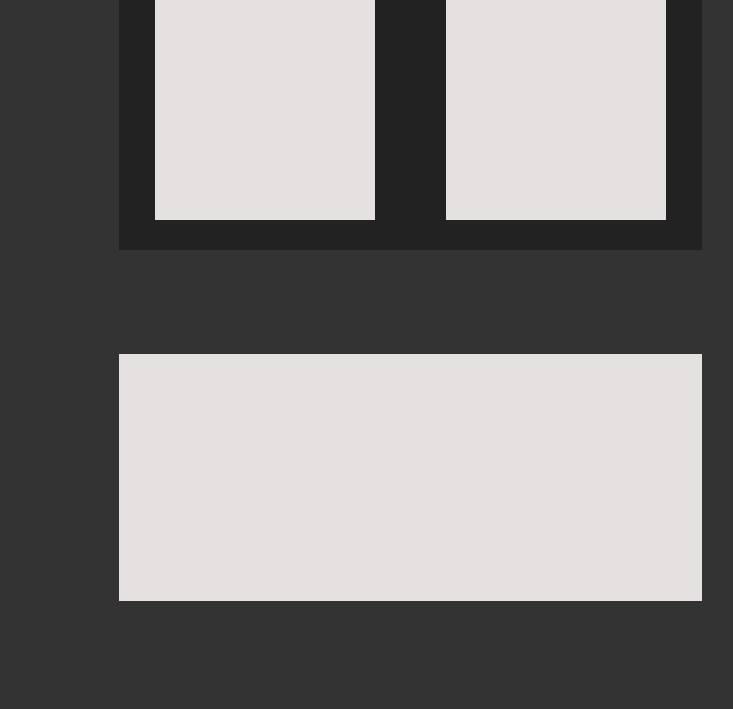
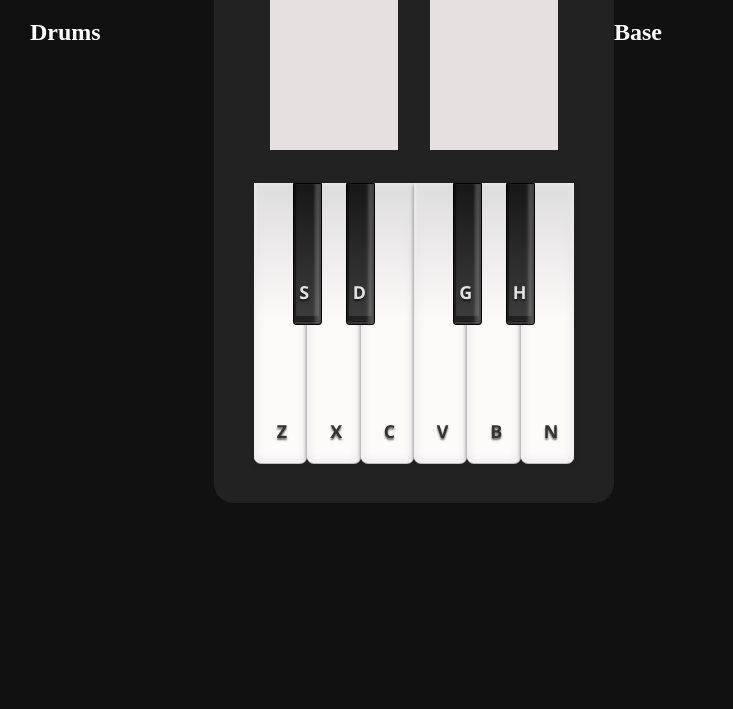
Before and after one commit to elina-petrova/Zdir_Vlad_Petrova_E_MusicMixer, a plain HTML site: page index.html in a window 1280 px wide. Shown: the part 217-926 px from the top of the page, without its empty margins (226-959 px from the left). After the commit the page ends 800 px from the top, so only its background shows below. Drawn offline with nearby package versions, Linux system fonts and the light colour scheme; a web font is replaced by a local one.

Commit message:
finished_piano

```diff
--- a/css/main.css
+++ b/css/main.css
@@ -1,52 +1,176 @@
-
 @font-face{
 	font-family: Kunstler;
 	src: url(../assets/fonts/KUNSTLER.TTF);
 
 }
+@font-face{
+	font-family: Packard;
+	src: url(../assets/fonts/packard-clipper-nf.regular.ttf);
+
+}
 body{
-	background-color: #333;
+	background-color: #111;
 }
 
-#mainContainer{
-	padding: 100px;
+}
+
+
+.button_holders{
+	font-family: Kunstler;
+	font-size: 2vw;
+	position: relative;
+	margin-left: 60px;
+	margin-right: 60px;
+
+}
+.button{
+	width: 100px;
+	height: 40px;
+	position: relative;
+}
+
+.drop_zone{
+	width: 70%;
+	height: 20%;
 	margin: 0 auto;
-	height: 710px;
-	width: 590px;
+}
+
+*{
+	padding: 0;
+	margin: 0;
+}
+#main_container{
+	margin: 0 auto;
+	display: flex;
+	flex-direction: row;
+	justify-content: space-around;
+	align-items: center;
+	align-content: stretch;
+	width: 60vw;
+	height: 100vh;
+	color: white;
+	position: relative;
+}
+.button_holders{
+	width: 100%;
+	height: 50%;
+	display: flex;
+	flex-direction: column;
+	justify-content: space-evenly;
+}
+
+#main_playing_container h2{
+	font-family: Kunstler;
+	font-size: 4vw;
+	text-align: center;
+	margin-bottom: 50px;
+}
+#main_playing_container{
+	position: relative;
+	padding: 40px;
+	height: 70vh;
+	width: 25vw;
 	display: flex;
 	flex-direction: column;
 	justify-content: space-between;
+	border-radius: 20px;
+    background-color: #222;
+
 }
 
 #instrument-container{
 	position: relative;
-	width: 583px;
-	height: 359px;
 	display: flex;
 	flex-direction: row;
 	justify-content: space-around;
 	align-items: flex-end;
-	background-color: #222;
+	border-top-left-radius: 20px;
+	border-top-right-radius: 20px;
+	height: 30%;
+	width: 100%;
 }
 
 #instrument-container h2{
 	position: absolute;
-	top: -60px;
+	top: 0px;
 	font-family: Kunstler;
 	color: white;
-	font-size: 80px;
+	font-size: 4vw;
 	font-weight: 100;
 }
 
-.drums, .bass{
-	width: 220px;
-	height: 220px;
+.drums, .base{
+	width: 40%;
+	height: 100%;
 	background-color: #E5E1E1;
 	margin-bottom: 30px;
 }
 
 #piano{
-	width: 583px;
-	height: 247.5px;
-	background-color: #E5E1E1;
+	position: relative;
+	width: 100%;
+	height: 50%;
+	margin: 0 auto;
 }
+#piano ul{
+	position: relative;
+	display: flex;
+	flex-direction: row;
+
+	width: 100%;
+	height: 100%;
+}
+#piano li{
+	position: relative;
+	list-style: none;
+}
+p{
+	font-family: 'Open Sans', sans-serif;
+	font-weight: lighter;
+	font-size: 1.4vw;
+	text-transform: uppercase;
+	text-shadow: 0px 2px 2px rgba(0,0,0,0.6);
+	-webkit-transition: all 0.2s ease-in-out;
+	-o-transition: all 0.2s ease-in-out;
+	-moz-transition: all 0.2s ease-in-out;
+	transition: all 0.2s ease-in-out;
+}
+#piano ul li.white p{
+	position: absolute;
+	left: 43%;
+	bottom: 20px;
+	color: #333;
+}
+#piano ul li.black p{
+	position: absolute;
+	left: 20%;
+	bottom: 20px;
+	color: #efefefef;
+}
+.white{
+	height: 100%;
+	width: 6vw;
+	border-bottom: 1px solid #bbb;
+	border-radius: 0 0 7px 7px;
+	box-shadow: 0px 0px 4px 1px rgba(247, 247, 247, 0.6) inset, 0 0 11px #e2e2e2 inset, 0px 2px 4px 0px rgba(33, 33, 33, 0.61);
+	background: linear-gradient(#dedddd 0%,#fdfafa 50%);
+	-webkit-transition: all 0.2s ease-in-out;
+	-o-transition: all 0.2s ease-in-out;
+	-moz-transition: all 0.2s ease-in-out;
+	transition: all 0.2s ease-in-out;
+}
+.black {
+  height: 50%;
+  width: 3vw;
+  margin: 0 -1.1vw 0 -1.1vw;
+  z-index:2;
+  border:1px solid #000;
+  border-radius:0 0 3px 3px;
+  box-shadow: -6px -1px 3px 0px rgba(255, 255, 255, 0.21) inset, 0px -6px 1px 2px rgba(4, 4, 4, 0.5) inset;
+  background: linear-gradient(#171717 0%,#3e3d3d 100%);
+  -webkit-transition: all 0.2s ease-in-out;
+  -o-transition: all 0.2s ease-in-out;
+  -moz-transition: all 0.2s ease-in-out;
+  transition: all 0.2s ease-in-out;
+
+}
--- a/index.html
+++ b/index.html
@@ -1,25 +1,68 @@
 <!DOCTYPE html>
 <html>
 <head>
-
+	<meta charset="UTF-8">
 	<link rel="stylesheet" type="text/css" href="css/reset.css">
 	<link rel="stylesheet" type="text/css" href="css/main.css">
+	<link href="https://fonts.googleapis.com/css?family=Open+Sans:700&display=swap" rel="stylesheet">
+	<link href="https://fonts.googleapis.com/css?family=Bungee+Inline&display=swap" rel="stylesheet">
+	<link href="https://fonts.googleapis.com/css?family=Roboto&display=swap" rel="stylesheet">
 
 	<title>AudioPlay</title>
 </head>
 <body>
-	<div id="mainContainer">
+
+	<div id="main_container">
+
+
+	<section class="button_holders left">
+		<h2> Drums </h2>
+		<div class="button hiphop">  </div>
+		<div class="button rock"> </div>
+		<div class="button electro">  </div>
+		<div class="button funky">  </div>
+			</section>
+
+
+	<div id="main_playing_container">
+		<h2> Audioplay </h2>
 		<section id="instrument-container">
-			<h2> Audioplay </h2>
-			<div class="drums"></div>
+			<div class="drums drop_zone"></div>
 
-			<div class="bass"></div>
+			<div class="base drop_zone"></div>
 		</section>
 
-		<section id="piano">
+		<section id="piano" class="keys">
+			<ul>
+				<li class="white key" data-key="90"><p>z</p></li>
+				<li class="black key" data-key="83"><p>s</p></li>
+				<li class="white key" data-key="88"><p>x</p></li>
+				<li class="black key" data-key="68"><p>d</p></li>
+				<li class="white key" data-key="67"><p>c</p></li>
+				<li class="white key" data-key="86"><p>v</p></li>
+				<li class="black key" data-key="71"><p>g</p></li>
+				<li class="white key" data-key="66"><p>b</p></li>
+				<li class="black key" data-key="72"><p>h</p></li>
+				<li class="white key" data-key="78"><p>n</p></li>
+			</ul>
 		</section>
 	</div>
 
-<script type="text/javascript" src="js/main.js"></script>
+	<section class="button_holders right">
+		<h2> Base </h2>
+		<div class="button hiphop">  </div>
+		<div class="button rock"> </div>
+		<div class="button electro">  </div>
+		<div class="button funky">  </div>
+
+			</section>
+
+
+</div>
+
+
+
+
+<script src="js/main.js"></script>
 </body>
 </html>
```
